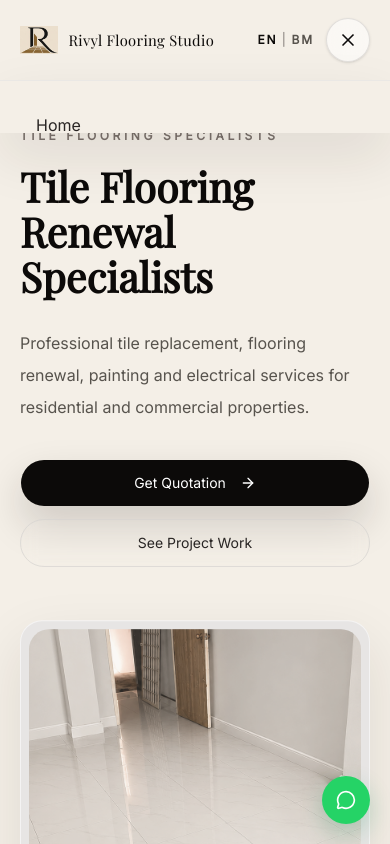
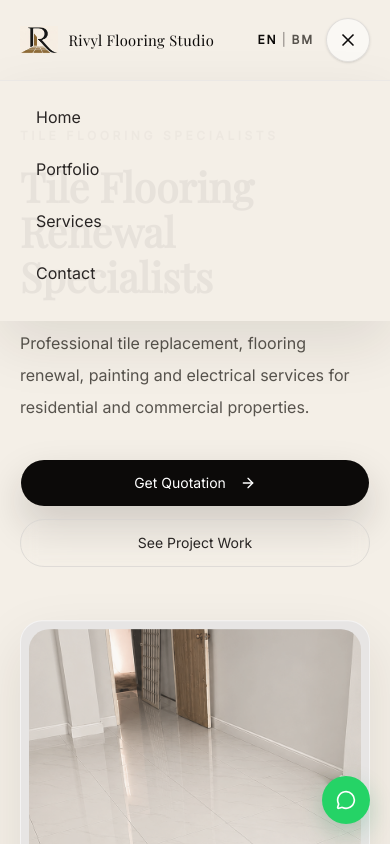
Before and after one commit to rivylenterprisemy-ops/rivyl-flooring-studio, a React (Vite) app: page / in a window 390 px wide. Both pictures are taken after a click on the button "Open navigation menu". Shown: the top 844 px of the page. Built offline with nearby package versions, Linux system fonts and the light colour scheme.

Commit message:
Remove duplicate mobile menu quotation CTA

```diff
--- a/src/layout/Navbar.jsx
+++ b/src/layout/Navbar.jsx
@@ -35,8 +35,8 @@ export default function Navbar() {
     <header
       className={cn(
         "fixed inset-x-0 top-0 z-50 transition-all duration-500",
-        isScrolled || isMenuOpen
-          ? "border-b border-stone-200/60 bg-[#f4efe7] shadow-[0_14px_45px_rgba(39,32,24,0.06)] backdrop-blur-lg"
+        isScrolled
+          ? "border-b border-stone-200/60 bg-[#f4efe7]/86 shadow-[0_14px_45px_rgba(39,32,24,0.06)] backdrop-blur-lg"
           : "border-b border-transparent bg-transparent"
       )}
     >
@@ -104,7 +104,7 @@ export default function Navbar() {
             animate={{ opacity: 1, y: 0 }}
             exit={{ opacity: 0, y: -10 }}
             transition={{ duration: 0.22, ease: "easeOut" }}
-            className="fixed inset-x-0 bottom-0 top-20 z-40 overflow-y-auto border-t border-stone-200/70 bg-[#f4efe7] px-5 pb-8 pt-5 shadow-[0_22px_55px_rgba(39,32,24,0.1)] lg:hidden"
+            className="border-t border-stone-200/70 bg-[#f4efe7]/95 px-5 pb-6 pt-3 shadow-[0_22px_55px_rgba(39,32,24,0.1)] backdrop-blur-xl lg:hidden"
           >
             <div className="mx-auto flex max-w-7xl flex-col gap-1">
               {navItems.map((item) => (
@@ -117,20 +117,6 @@ export default function Navbar() {
                   {item.label}
                 </a>
               ))}
-
-              <Button
-                asChild
-                className="mt-3 h-12 rounded-full bg-stone-950 text-sm text-white shadow-[0_16px_32px_rgba(28,25,23,0.14)] transition duration-300 hover:bg-stone-800"
-              >
-                <a
-                  href={whatsappUrl}
-                  target="_blank"
-                  rel="noreferrer"
-                  onClick={() => setIsMenuOpen(false)}
-                >
-                  {content.nav.quotation}
-                </a>
-              </Button>
             </div>
           </motion.div>
         ) : null}
```
